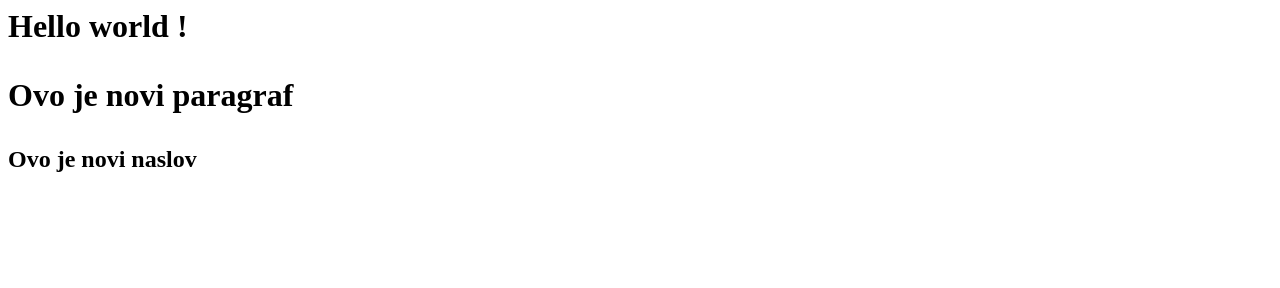
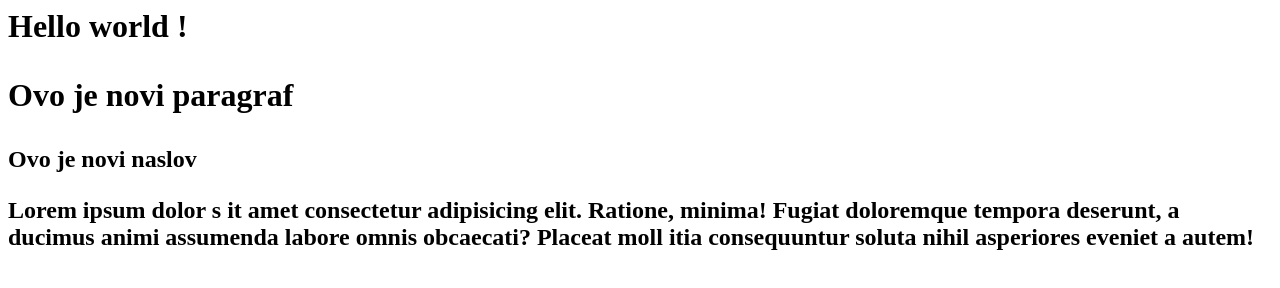
Before and after one commit to buckefalus/DemoProject, a plain HTML site: page index.html in a window 1280 px wide. Drawn offline with Linux system fonts and the light colour scheme.

Commit message:
Dodavanje Lorem ipsum

```diff
--- a/index.html
+++ b/index.html
@@ -1,3 +1,7 @@
 <h1>Hello world !<h1>
 <p>Ovo je novi paragraf</p>
  <h2>Ovo je novi naslov<h2>
+
+<p>Lorem ipsum dolor s
+    it amet consectetur adipisicing elit. Ratione, minima! Fugiat doloremque tempora deserunt, a ducimus animi assumenda labore omnis obcaecati? Placeat moll
+    itia consequuntur soluta nihil asperiores eveniet a autem!</p>
```
